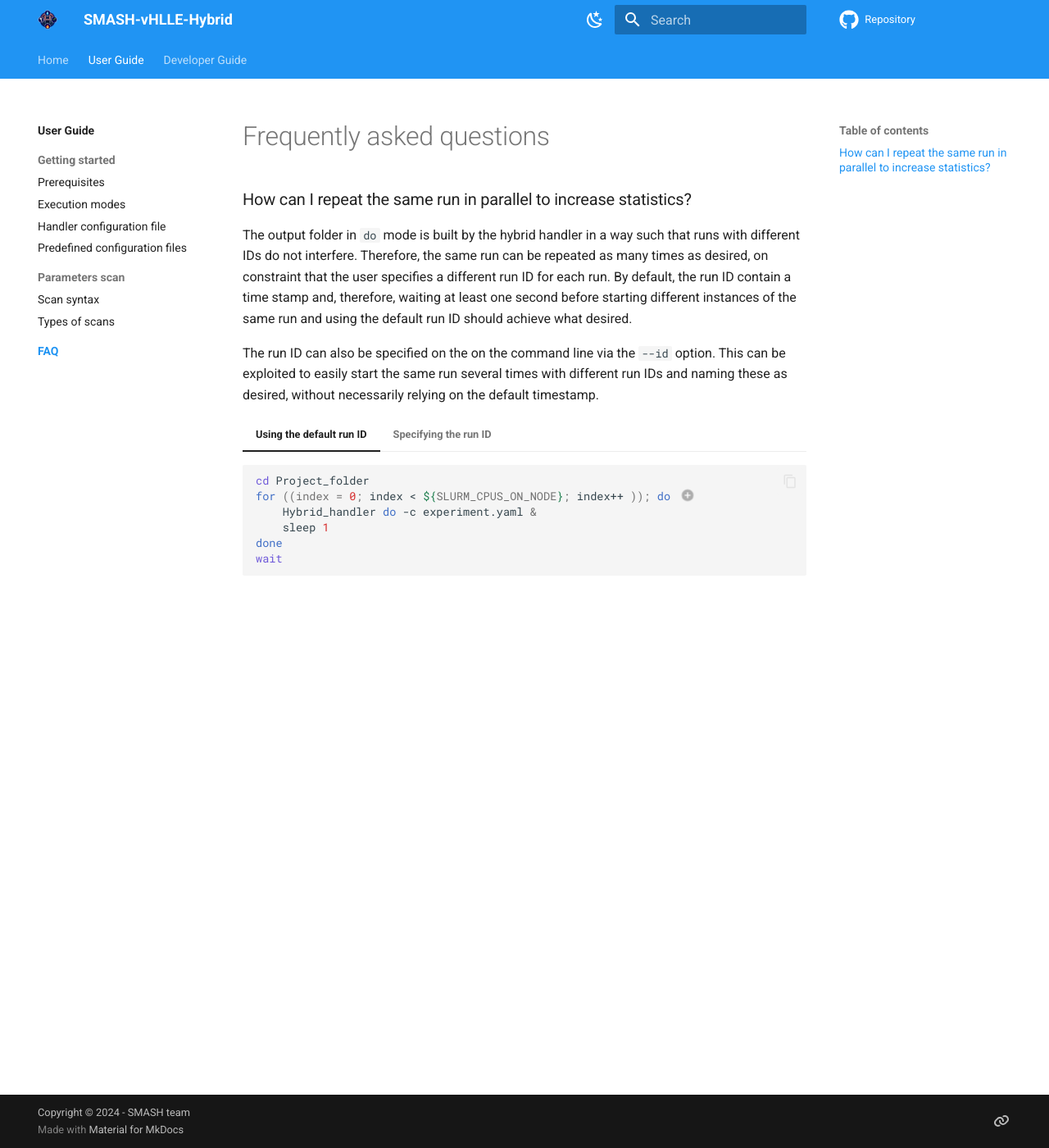
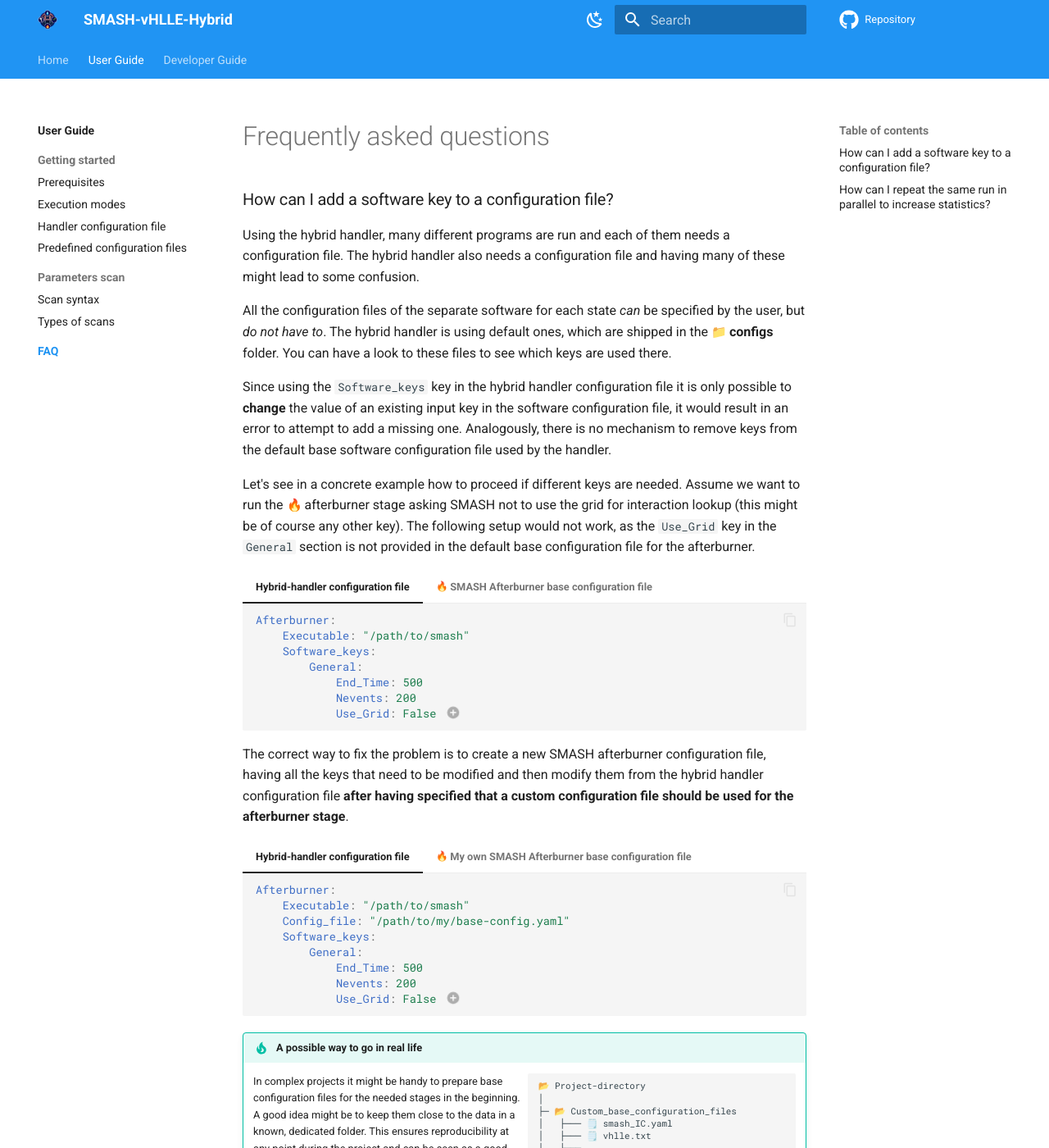
Before and after one commit to smash-transport/smash-vhlle-hybrid, an MkDocs documentation site: the page built from docs/user/FAQ/index.md, in a window 1280 px wide and 1400 px high. Shown: the whole window at 82% size. Built offline with MkDocs 1.6.1 and Material for MkDocs 9.7.7, drawn with Linux system fonts in a browser that asks for light colours; emoji names are drawn with the system emoji font; comment, search, counter and statistics services are not loaded; the version menu is left out; some of the changed text lies outside the part shown.

Commit message:
Add documentation about base configuration files and new FAQ

````diff
--- a/docs/user/FAQ/index.md
+++ b/docs/user/FAQ/index.md
@@ -1,4 +1,123 @@
 # Frequently asked questions
+
+### How can I add a software key to a configuration file?
+
+Using the hybrid handler, many different programs are run and each of them needs a configuration file.
+The hybrid handler also needs a configuration file and having many of these might lead to some confusion.
+
+All the configuration files of the separate software for each state _can_ be specified by the user, but *do not have to*.
+The hybrid handler is using default ones, which are shipped in the :file_folder: **configs** folder.
+You can have a look to these files to see which keys are used there.
+
+Since using the `Software_keys` key in the hybrid handler configuration file it is only possible to **change** the value of an existing input key in the software configuration file, it would result in an error to attempt to add a missing one.
+Analogously, there is no mechanism to remove keys from the default base software configuration file used by the handler.
+
+Let's see in a concrete example how to proceed if different keys are needed.
+Assume we want to run the :fire: afterburner stage asking SMASH not to use the grid for interaction lookup (this might be of course any other key).
+The following setup would not work, as the `Use_Grid` key in the `General` section is not provided in the default base configuration file for the afterburner.
+
+=== "Hybrid-handler configuration file"
+    ``` {.yaml .annotate}
+    Afterburner:
+        Executable: "/path/to/smash"
+        Software_keys:
+            General:
+                End_Time: 500
+                Nevents: 200
+                Use_Grid: False # (1)!
+    ```
+
+    1. :warning: This triggers an error as it is missing in the afterburner base configuration file!
+
+=== ":fire: SMASH Afterburner base configuration file"
+    ```yaml
+    Logging:
+        default: INFO
+
+    General:
+        Modus:         List
+        Time_Step_Mode: None
+        Delta_Time:    0.1
+        End_Time:      10000.0
+        Randomseed:    -1
+        Nevents:       1000
+
+    Collision_Term:
+        Strings: True
+        String_Parameters:
+            Use_Monash_Tune: False
+
+    Output:
+        Particles:
+            Format:          ["Oscar2013"]
+
+    Modi:
+        List:
+            File_Directory: "."
+            Filename: "sampled_particles_list.oscar"
+    ```
+
+The correct way to fix the problem is to create a new SMASH afterburner configuration file, having all the keys that need to be modified and then modify them from the hybrid handler configuration file **after having specified that a custom configuration file should be used for the afterburner stage**.
+
+=== "Hybrid-handler configuration file"
+    ``` {.yaml .annotate}
+    Afterburner:
+        Executable: "/path/to/smash"
+        Config_file: "/path/to/my/base-config.yaml"
+        Software_keys:
+            General:
+                End_Time: 500
+                Nevents: 200
+                Use_Grid: False # (1)!
+    ```
+
+    1. :white_check_mark: Now this is working, as the key exists in the base configuration file.
+
+=== ":fire: My own SMASH Afterburner base configuration file"
+    ```yaml
+    Logging:
+        default: INFO
+
+    General:
+        Modus:         List
+        Time_Step_Mode: None
+        Delta_Time:    0.1
+        End_Time:      10000.0
+        Randomseed:    -1
+        Nevents:       1000
+        Use_Grid:      True
+
+    # [...] <- SAME AS BEFORE!
+    ```
+
+
+!!! tip "A possible way to go in real life"
+    <div class="grid" markdown>
+
+    In complex projects it might be handy to prepare base configuration files for the needed stages in the beginning.
+    A good idea might be to keep them close to the data in a known, dedicated folder.
+    This ensures reproducibility at any point during the project and can be seen as a good data management practice.
+    Of course, you will need to point to your custom base configuration files from within the hybrid handler configuration file in the different stages blocks.
+
+    ``` { .bash .no-copy }
+    📂 Project-directory
+    │
+    ├─ 📂 Custom_base_configuration_files
+    │   ├─── 🗒️ smash_IC.yaml
+    │   ├─── 🗒️ vhlle.txt
+    │   └─── ...
+    ├─ 📂 IC
+    │   └─── ...
+    ├─ 📂 Hydro
+    │   └─── ...
+    └─── ...
+    ```
+
+    </div>
+
+!!! danger "Do not edit the shipped base configuration file!"
+    Although this might be a quick way to try out something, you should never prefer to change the base configuration files in the hybrid handler repository.
+    Your changes might get in conflict with future releases of the software or simply be undone by accident using Git inside the repository.
 
 ### How can I repeat the same run in parallel to increase statistics?
 
````
Also changed, not shown: other parts of docs/user/FAQ/index.md (+0 -1 lines), docs/user/configuration_file.md (+8 -0 lines), 1 other file.
